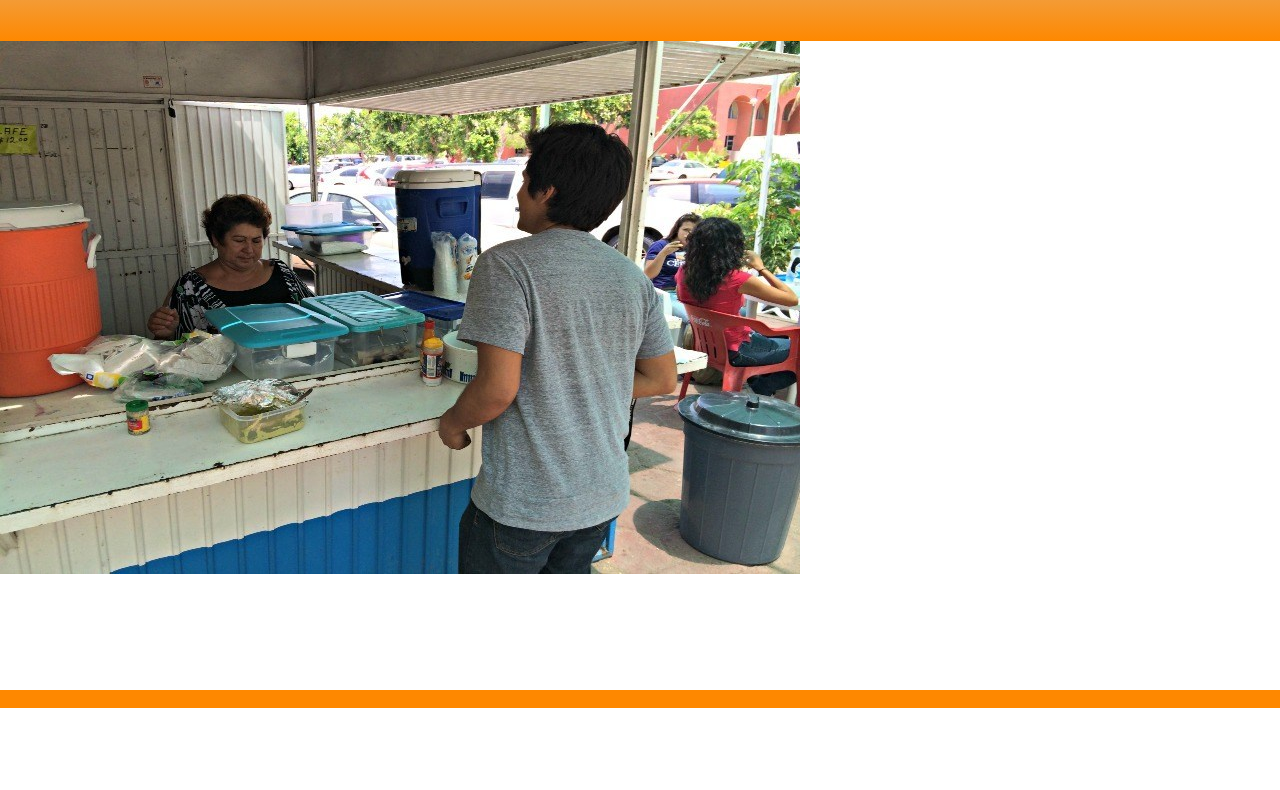
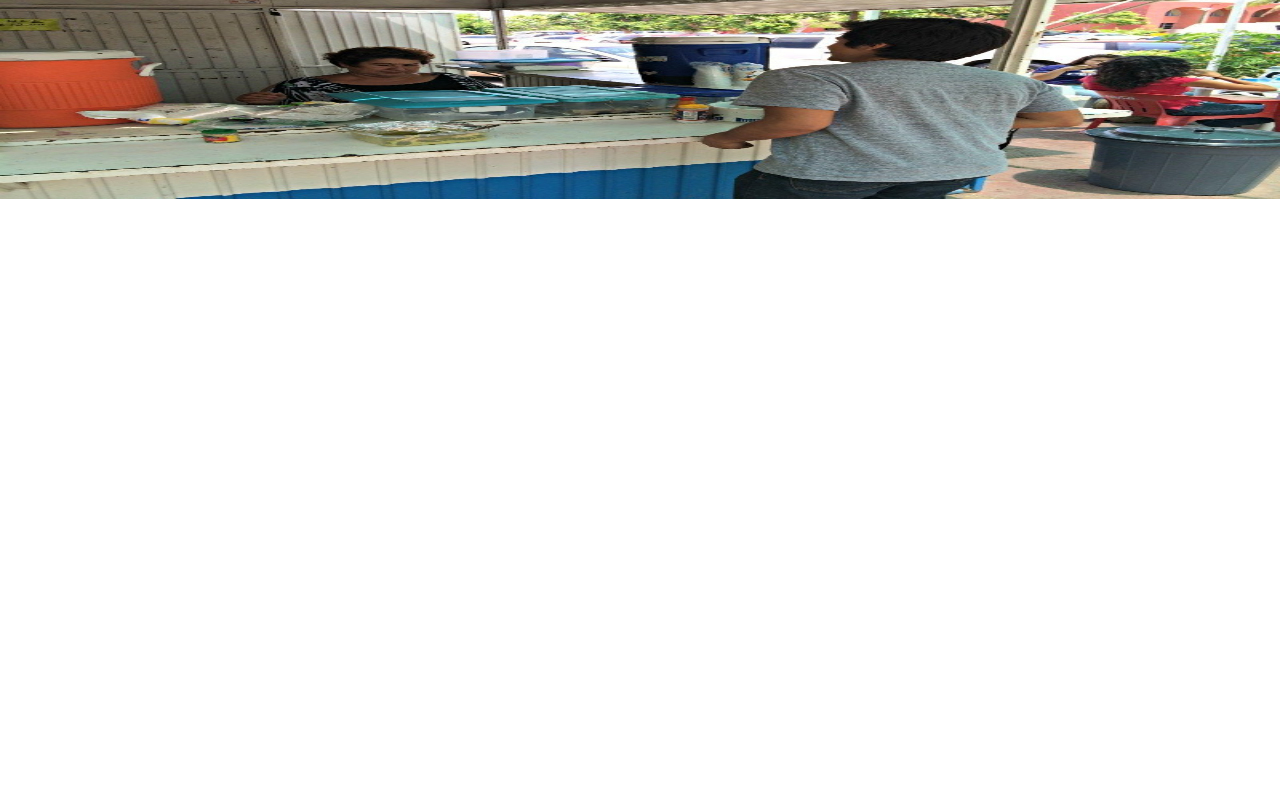
Before and after one commit to ignacioiglesias43/mcdo-as, a plain HTML site: page index.html in a window 1280 px wide. Shown: the part 92-882 px from the top of the page. Before the commit the page ends 800 px from the top, so only its background shows below. Drawn offline with Linux system fonts and the light colour scheme.

Commit message:
version 1

```diff
--- a/style.css
+++ b/style.css
@@ -9,6 +9,8 @@ header{
     background-image: linear-gradient(#ddc6ac, #fe8800);
     box-sizing: border-box;
     padding-top: 40px;
+}
+.content{
     position: relative;
     display: inline-block;
     width: 100%;
@@ -20,6 +22,7 @@ header{
 }
 .content img{
     width: 100%;
+    height: 25%;
 }
 footer{
     align-self: flex-end;
```
